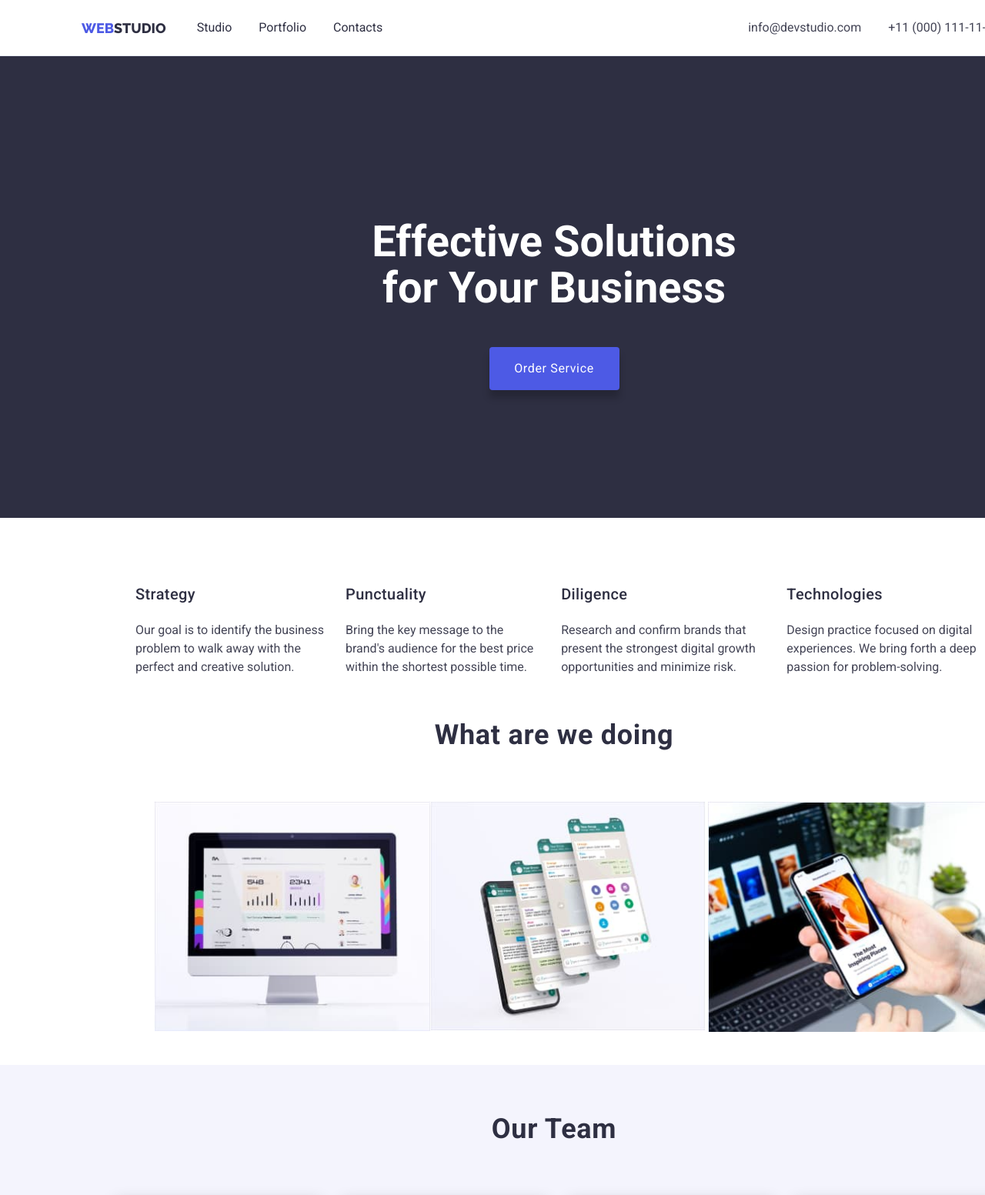
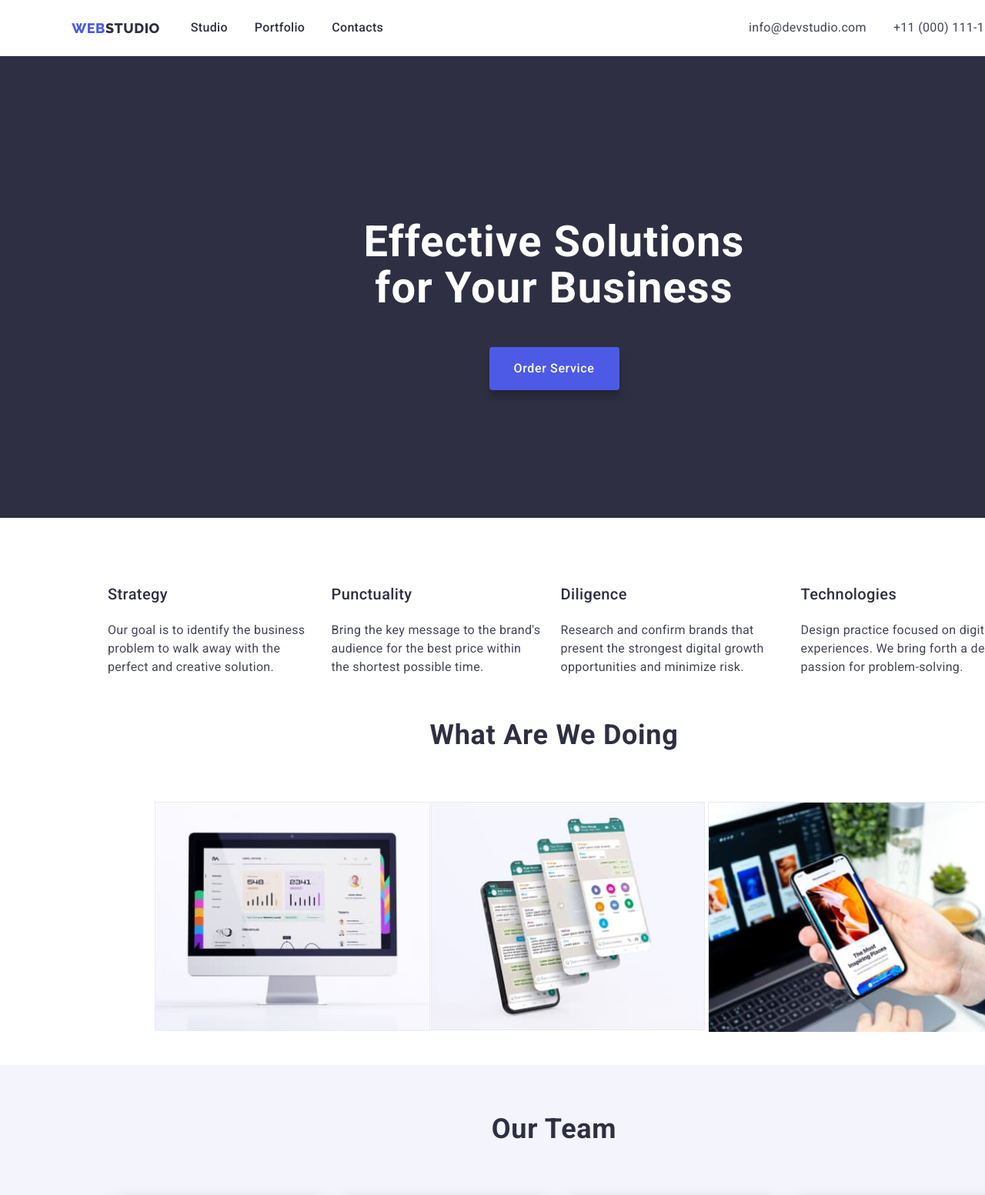
Before and after one commit to B1B0nNer/goit-markup-hw-02, a plain HTML site: page index.html in a window 1280 px wide. Shown: the top 1553 px of the page at 77% size. Drawn offline with Linux system fonts and the light colour scheme.

Commit message:
Update style.css

```diff
--- a/style/style.css
+++ b/style/style.css
@@ -79,10 +79,10 @@ header{
 
 .logo{
     font-family: 'Raleway';
-    font-style: normal;
     font-weight: 800;
     font-size: 18px;
     line-height: 1.5;
+    letter-spacing: 0.03em;
 }
 
 .WebLogo{
@@ -105,9 +105,10 @@ ul{
 
 .title_info li{
     color: var(--navyblue);
-    font-weight: 400;
+    font-weight: 500;
     font-size: 16px;
     line-height: 1.5;
+    letter-spacing: 0.02em;
 }
 
 .contacts{
@@ -117,10 +118,11 @@ ul{
 .contacts a{
     color: var(--slate);
     font-family: 'Roboto';
+    font-weight: 400;
     font-style: normal;
-    font-weight: 400;
     font-size: 16px;
     line-height: 1.5;
+    letter-spacing: 0.02em;
 }
 
 .contacts a:hover, .contacts a:focus{
@@ -141,11 +143,12 @@ ul{
 }
 
 .credo{
-    width: 494px;
+    width: 500px;
     color: var(--white);
     text-align: center;
     font-weight: 700;
     font-size: 56px;
+    letter-spacing: 0.02em;
     line-height: 1.07;
 }
 
@@ -162,7 +165,7 @@ ul{
     box-shadow: 0px 10px 10px 0px rgba(0, 0, 0, 0.2);
     border: none;
     font-family: inherit;
-    font-weight: regular;
+    font-weight: 500;
     font-size: 16px;
     line-height: 1.5;
     letter-spacing: 0.04em;
@@ -200,16 +203,17 @@ ul{
     font-weight: 500;
     font-size: 20px;
     line-height: 1.5;
+    letter-spacing: 0.02em;
 }
 
 .about_us p{
-    font-weight: 400;
     font-size: 16px;
     line-height: 1.5;
+    letter-spacing: 0.02em;
 }
 
 .skills{
-    width: 1128px;
+    width: 1200px;
     height: 104px;
     display: flex;
     flex-direction: row;
@@ -231,6 +235,9 @@ ul{
 
 .skills p{
     color: var(--slate);
+    font-size: 16px;
+    line-height: 1.5;
+    letter-spacing: 0.02em;
 }
 
 .what_are_we_doing{
@@ -251,6 +258,8 @@ ul{
     font-size: 36px;
     line-height: 1.11;
     letter-spacing: 0.02em;
+    text-transform: capitalize;
+    text-align: center;
 }
 
 .images{
@@ -304,7 +313,6 @@ ul{
 
 .team li p{
     color: var(--slate);
-    font-weight: 400;
     font-size: 16px;
     line-height: 1.5;
     letter-spacing: 0.02em;
@@ -318,17 +326,11 @@ footer{
     flex-direction: column  ;
 }
 
-.name_in_end{
-    margin-left: 156px;
-    margin-top: 30px;
-    color: var(--iris);
-    text-decoration: none;
-}
-
 a.end_text{
     margin-left: 156px;
     font-weight: 800;
     font-size: 18px;
+    letter-spacing: 0.03em;
 }
 
 p.end_text{
@@ -338,6 +340,7 @@ p.end_text{
     font-weight: 400;
     font-size: 16px;
     line-height: 1.5;
+    letter-spacing: 0.02em;
 }
 
 .WEB{
@@ -358,6 +361,7 @@ p.end_text{
     margin-left: 24px;
     color: var(--iris);
     height: 48px;
+    background-color: var(--cloud);
     border: 1px solid var(--cornflower);
     font-weight: 500;
     font-size: 16px;
@@ -425,9 +429,8 @@ p.end_text{
     border: 1px solid var(--cornflower);
 }
 
-.products ul p{
+.products p{
     color: var(--slate);
-    font-weight: 400;
     font-size: 16px;
     line-height: 1.5;
     letter-spacing: 0.02em;
```
